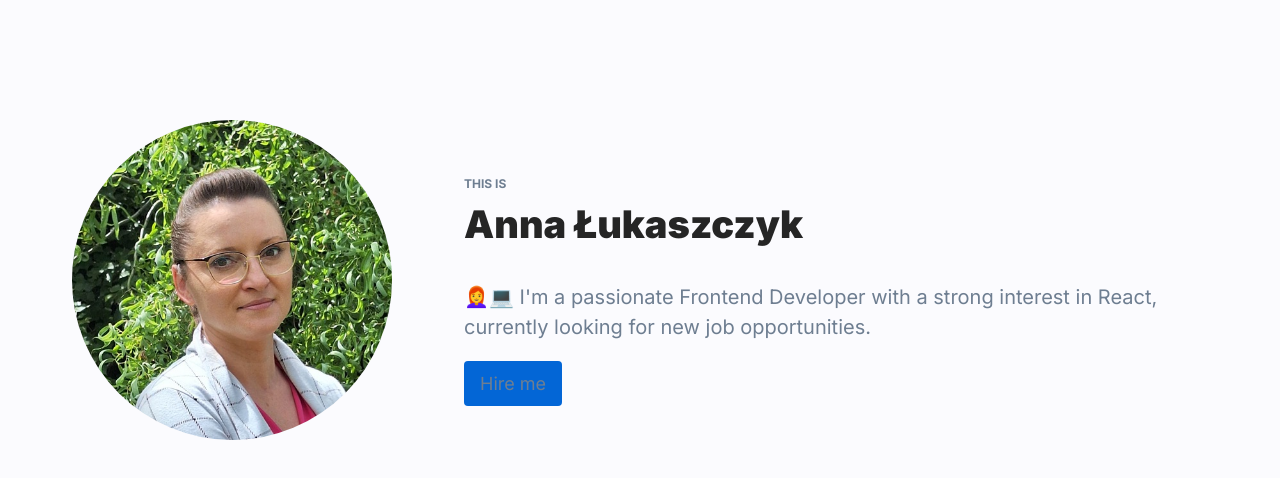
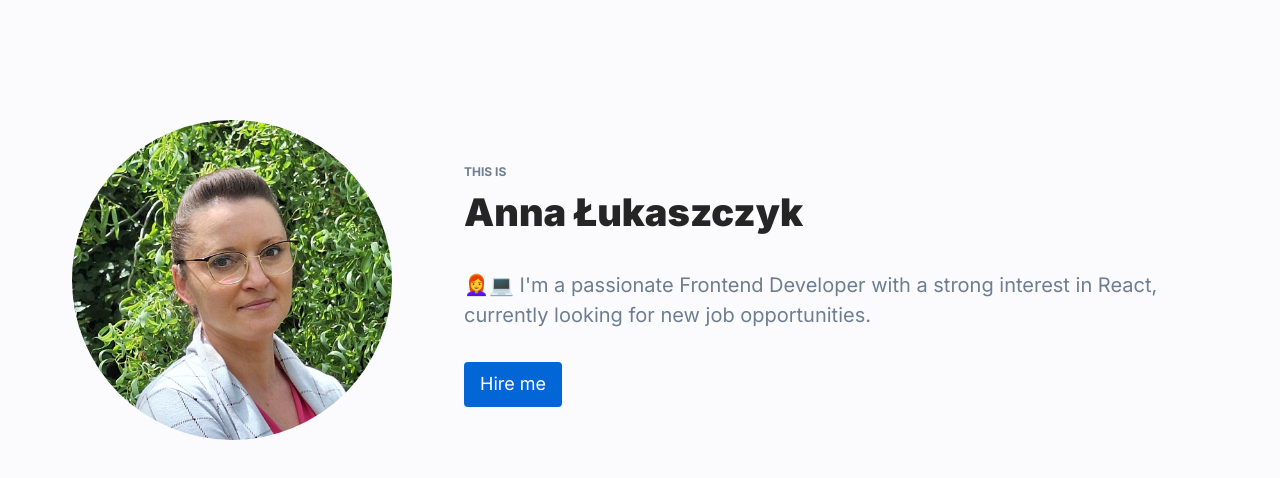
Before and after one commit to AnnaLukaszczyk/Personal-homepage, a React (Create React App) app: page / in a window 1280 px wide. Shown: the top 478 px of the page. Built offline with nearby package versions, Linux system fonts and the light colour scheme.

Commit message:
added styles for ButtonLink

```diff
--- a/src/features/PersonalHomepage/Button/styled.js
+++ b/src/features/PersonalHomepage/Button/styled.js
@@ -1,7 +1,19 @@
 import styled from "styled-components";
 
 export const ButtonLink = styled.a`
+	display: inline-flex;
+	align-items: center;
 	padding: 12px 16px;
 	background: ${({ theme }) => theme.colors.primary};
-    border-radius: 4px;
+	color: ${({ theme }) => theme.colors.buttonLink.text};
+	border-radius: 4px;
+	cursor: pointer;
+	transition: box-shadow 0.3s;
+
+	&:hover {
+		box-shadow: 4px 4px 0 ${({ theme }) => theme.colors.buttonLink.shadow},
+			-4px -4px 0 ${({ theme }) => theme.colors.buttonLink.shadow},
+			4px -4px 0 ${({ theme }) => theme.colors.buttonLink.shadow},
+			-4px 4px 0 ${({ theme }) => theme.colors.buttonLink.shadow};
+	}
 `;
```
